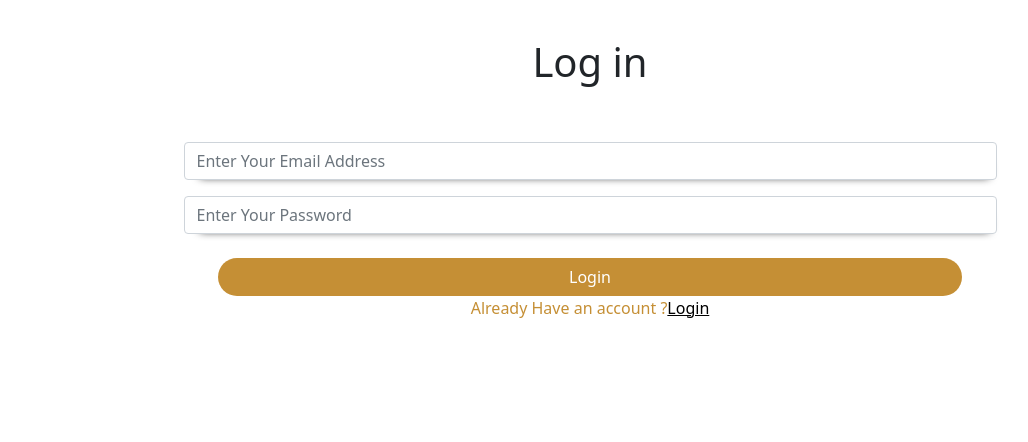
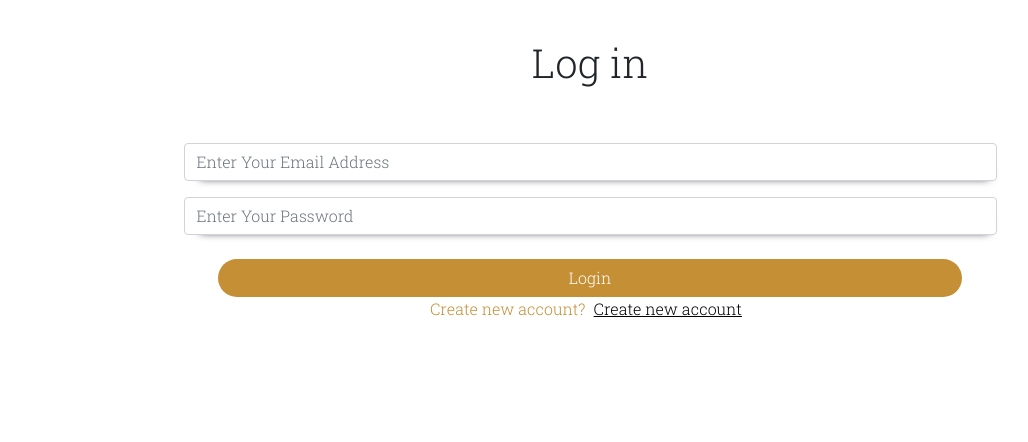
Before and after one commit to ahmedalaa404/Project-Graduated, a plain HTML site: page Sign In.html in a window 1280 px wide. Shown: the part 68-510 px from the top of the page, without its empty margins (50-1078 px from the left). Drawn offline with Linux system fonts and the light colour scheme.

Commit message:
Link Two Page

```diff
--- a/Sign In.html
+++ b/Sign In.html
@@ -12,6 +12,15 @@
     <!-- calling file of css boostrap -->
     <link rel="stylesheet" href="css/SignInCssStyle.css">
     <!-- calling file of style by developer -->
+
+
+
+    <link rel="preconnect" href="https://fonts.googleapis.com">
+    <link rel="preconnect" href="https://fonts.gstatic.com" crossorigin>
+    <link href="https://fonts.googleapis.com/css2?family=Roboto+Slab:wght@300&display=swap" rel="stylesheet">
+
+
+
 </head>
 <body>
 
@@ -49,7 +58,7 @@
 
                         <div class="col-lg-11 m-auto pt-2 pb-3">
                             <button class="btn w-100 rounded-50   main-bg-color text-white" type="button">Login</button>
-                            <p class="text-center main-color">Already Have an account ?<a href="" class="text-black ">Login</a> </p>
+                            <p class="text-center main-color">Create new account?<a href="index.html" class="text-black mx-2 ">Create new account</a> </p>
                         </div>
 
                     </div>
--- a/css/IndexStyleCss.css
+++ b/css/IndexStyleCss.css
@@ -21,6 +21,12 @@ height: 10%;
 }
 
 
+
+
+body
+{
+    font-family: 'Roboto Slab', serif !important;
+}
 
 @media only screen and (max-width: 600px)
  {
--- a/css/SignInCssStyle.css
+++ b/css/SignInCssStyle.css
@@ -25,6 +25,11 @@ height: 10%;
     color:  #C58F35;
 }
 
+
+body
+{
+    font-family: 'Roboto Slab', serif !important;
+}
 
 .main-bg-color
 {
```
Also changed, not shown: index.html (+9 -1 lines).
